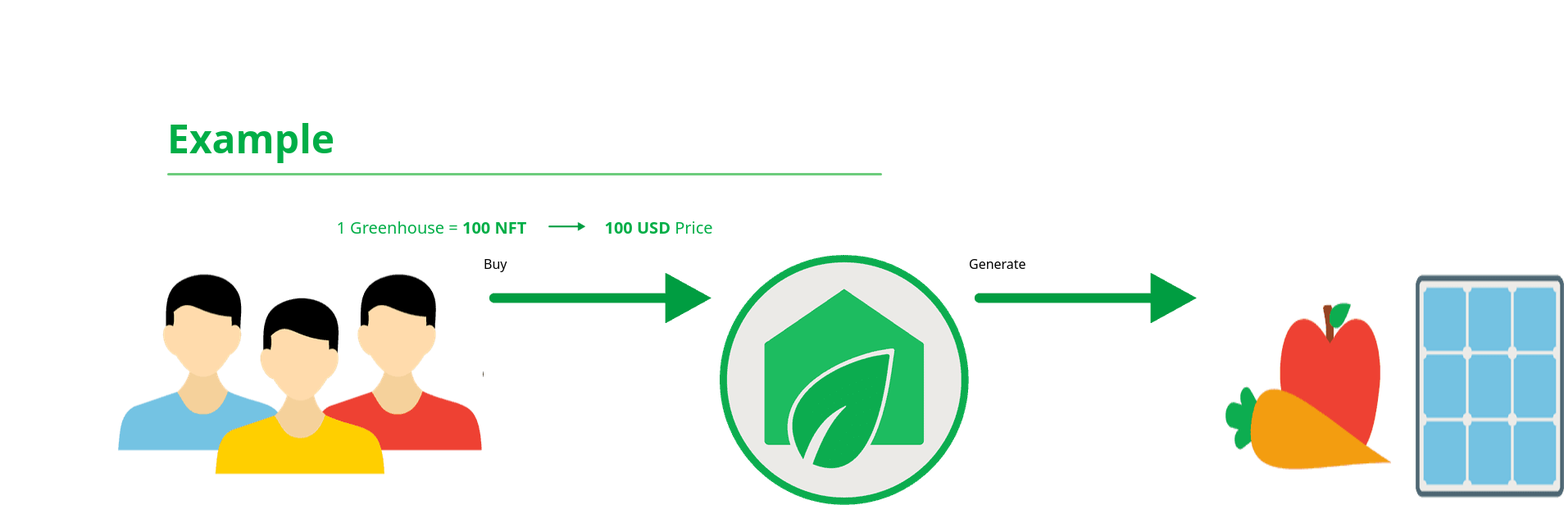
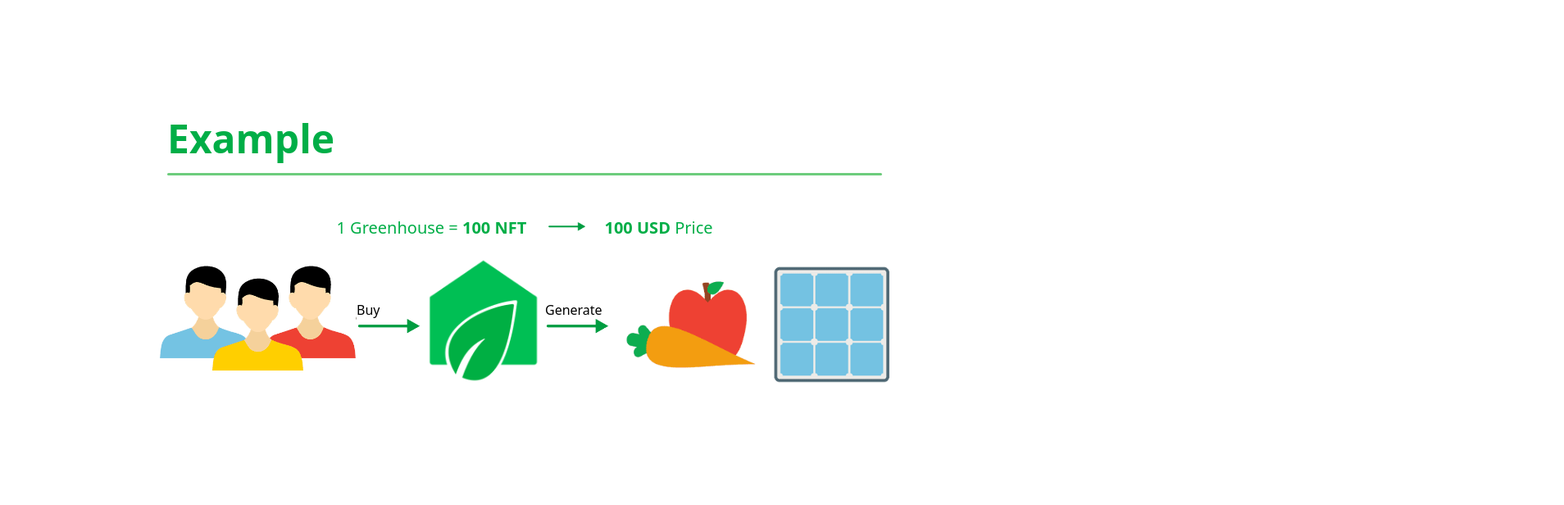
Before and after one commit to basilkhan1250/first-project, a React (Vite) app: page / in a window 1280 px wide. Shown: the part 7652-8268 px from the top of the page at 82% size, 1908 px wide, since content can reach past the window. After the commit the page ends 8125 px from the top, so only its background shows below. Built offline with nearby package versions, Linux system fonts and the light colour scheme.

Commit message:
workin on it

```diff
--- a/src/App.css
+++ b/src/App.css
@@ -352,4 +352,24 @@ hr {
 
 .example-second {
     display: flex;
+    justify-content: center;
+    align-items: center;
 }
+
+.people {
+    width: 240px;
+}
+
+.vegNpanel {
+    width: 340px;
+}
+
+
+.example-second div img {
+    width: 80px;
+}
+
+.house {
+    width: 150px !important;
+    /* height: 100px !important; */
+}
--- a/src/components/Example.jsx
+++ b/src/components/Example.jsx
@@ -2,7 +2,7 @@ import React from "react";
 import arrow from "../assets/arrow.png"
 import people from "../assets/people.png"
 import vegNpanel from "../assets/vegs-panel.png"
-import house from "../assets/house-leaf.png"
+import house from "../assets/leaf-house.png"
 
 function Example() {
     return (
@@ -17,17 +17,17 @@ function Example() {
                         <p>1 Greenhouse = <span>100 NFT</span><img src={arrow} /> <span>100 USD</span> Price </p>
                     </div>
                     <div className="example-second">
-                        <img src={people} />
+                        <img className="people" src={people} />
                         <div>
                             <p>Buy</p>
                             <img src={arrow} />
                         </div>
-                        <img src={house} />
+                            <img className="house" src={house} />
                         <div>
                             <p>Generate</p>
                             <img src={arrow} />
                         </div>
-                        <img src={vegNpanel} />
+                        <img className="vegNpanel" src={vegNpanel} />
                     </div>
                     <div></div>
                 </div>
```
Also changed, not shown: src/assets/leaf-house.png (added).
